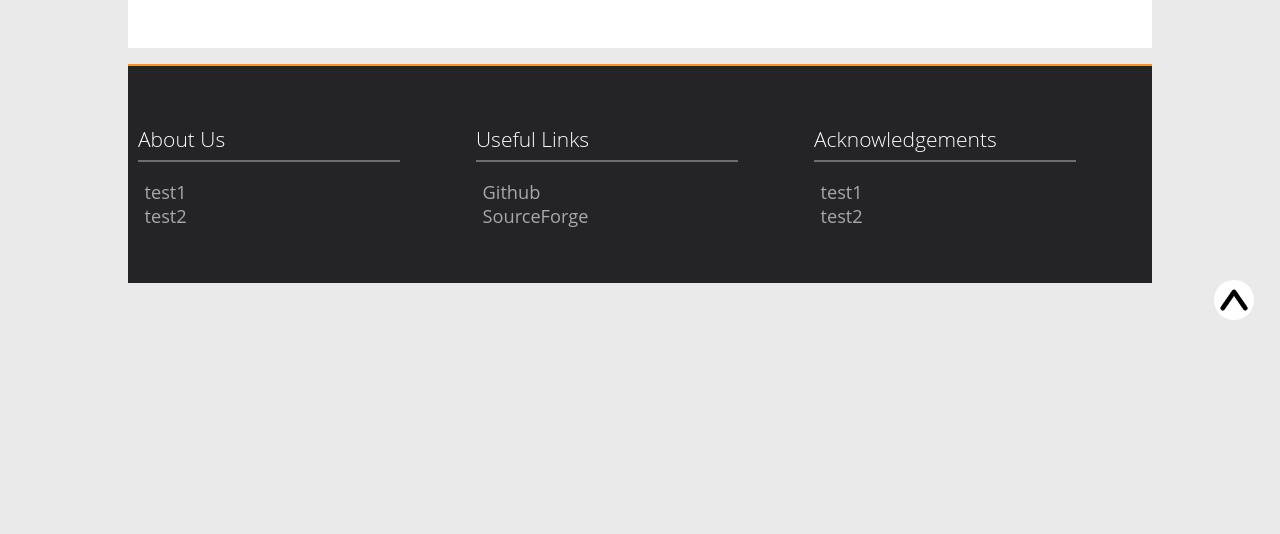
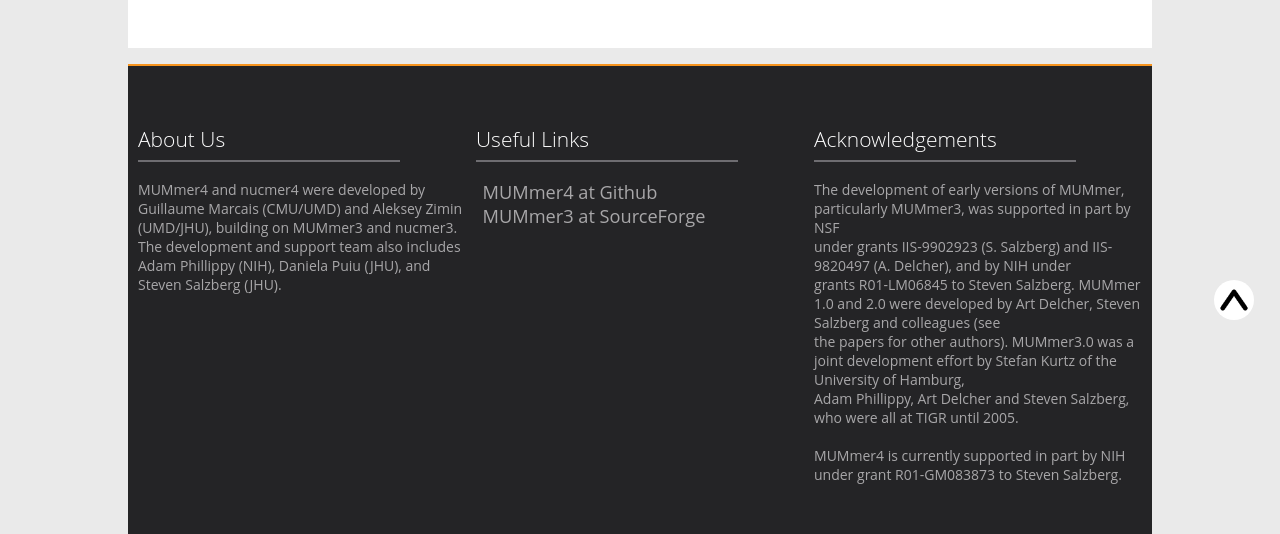
Before and after one commit to mummer4/mummer4.github.io, a plain HTML site: page contact/contact.html in a window 1280 px wide. Shown: the part 464-998 px from the top of the page. Before the commit the page ends 800 px from the top, so only its background shows below. Drawn offline with Linux system fonts and the light colour scheme.

Commit message:
footer replaced

```diff
--- a/contact/contact.html
+++ b/contact/contact.html
@@ -41,36 +41,29 @@
         <div class="container Row">
             <section class="Column">
                 <h2>About Us</h2>
-                <ul>
-                    <li>
-                        <a class="footSub">test1</a>
-                    </li>
-                    <li>
-                        <a class="footSub">test2</a>
-                    </li>
+                    <p>MUMmer4 and nucmer4 were developed by Guillaume Marcais (CMU/UMD) and Aleksey Zimin (UMD/JHU), building on MUMmer3 and nucmer3.
+                    The development and support team also includes Adam Phillippy (NIH), Daniela Puiu (JHU), and Steven Salzberg (JHU).</p>
                 </ul>
             </section>
             <section class="Column">
                 <h2>Useful Links</h2>
                 <ul>
                     <li>
-                        <a class="footSub" href="https://github.com/mummer4/mummer">Github</a>
+                        <a class="footSub" href="https://github.com/mummer4/mummer">MUMmer4 at Github</a>
                     </li>
                     <li>
-                        <a class="footSub" href="http://mummer.sourceforge.net/">SourceForge</a>
+                        <a class="footSub" href="http://mummer.sourceforge.net/">MUMmer3 at SourceForge</a>
                     </li>
                 </ul>
             </section>
             <section class="Column">
                 <h2>Acknowledgements</h2>
-                <ul>
-                    <li>
-                        <a class="footSub">test1</a>
-                    </li>
-                    <li>
-                        <a class="footSub">test2</a>
-                    </li>
-                </ul>
+                    <p>The development of early versions of MUMmer, particularly MUMmer3, was supported in part by NSF
+                    under grants IIS-9902923 (S. Salzberg) and IIS-9820497 (A. Delcher), and by NIH under
+                    grants R01-LM06845 to Steven Salzberg. MUMmer 1.0 and 2.0 were developed by Art Delcher, Steven Salzberg and colleagues (see
+                    the papers for other authors). MUMmer3.0 was a joint development effort by Stefan Kurtz of the University of Hamburg,
+                    Adam Phillippy, Art Delcher and Steven Salzberg, who were all at TIGR until 2005. <br>
+                    MUMmer4 is currently supported in part by NIH under grant R01-GM083873 to Steven Salzberg.</p>
             </section>
         </div>
     </footer>
```
Also changed, not shown: about/about.html (+10 -17 lines), index.html (+8 -8 lines), install/install.html (+10 -17 lines), manual/manual.html (+10 -17 lines), release/release.html (+10 -17 lines), tutorial/tutorial.html (+10 -17 lines).
